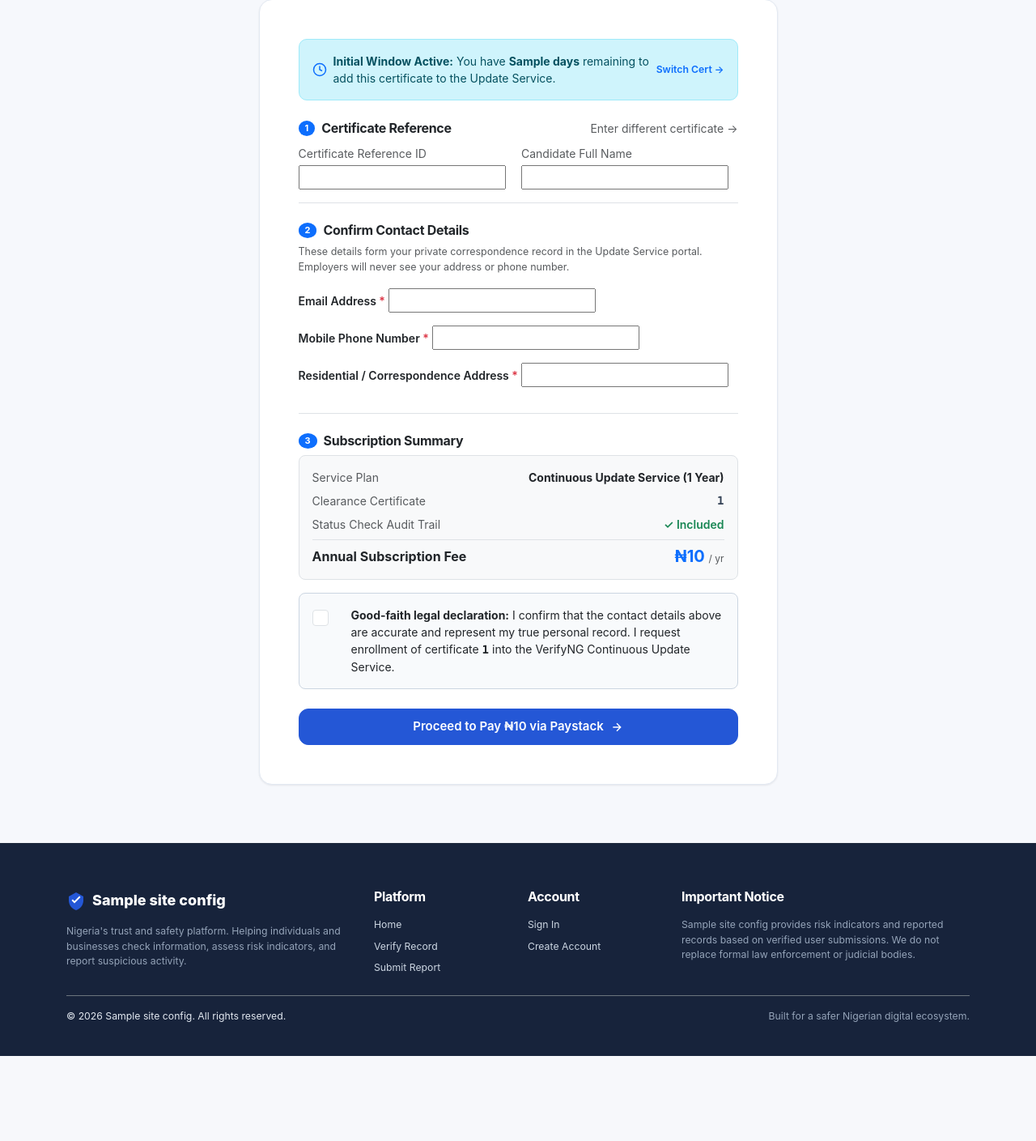
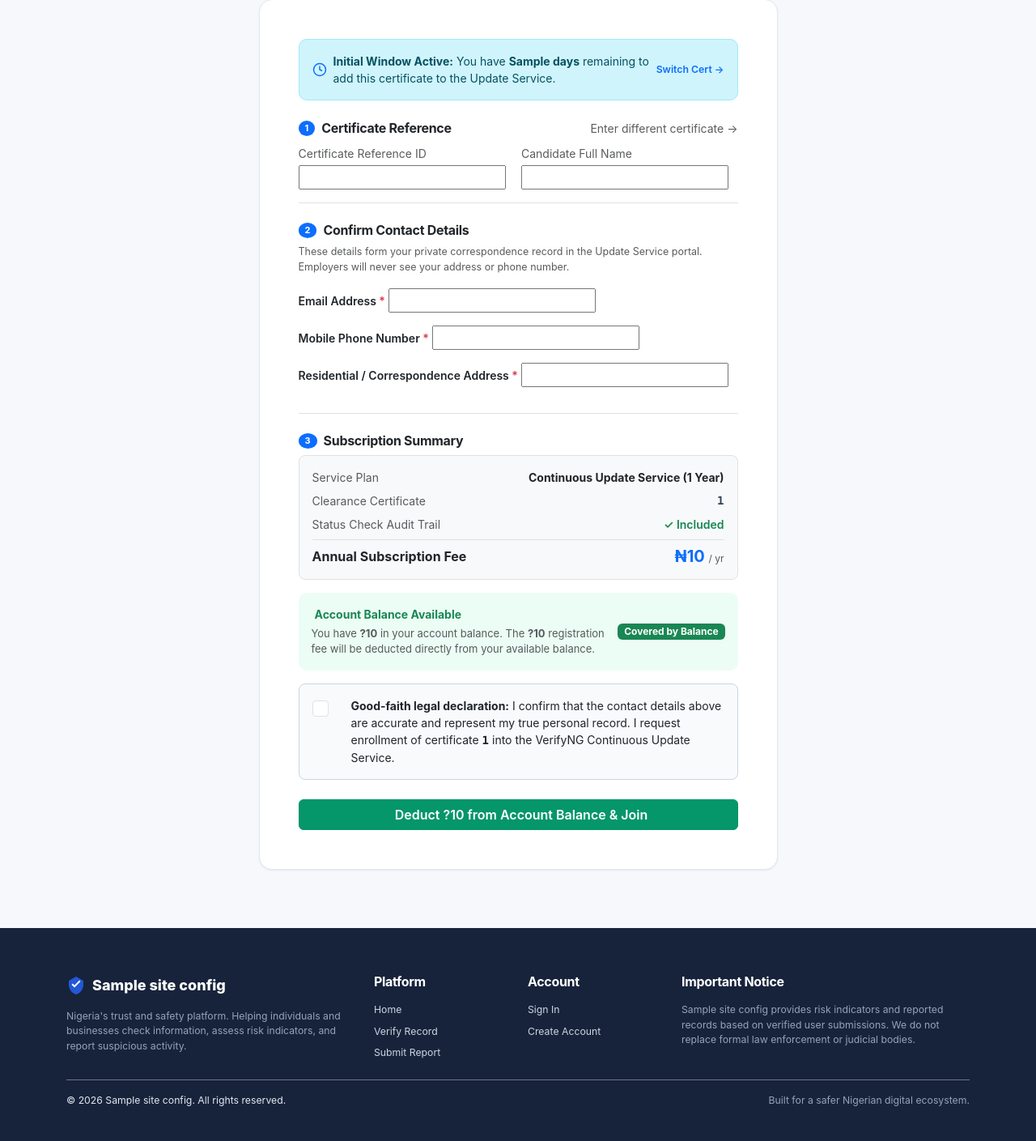
Before and after one commit to zictechng/verifyNG, a Django app: template templates/verification/update_service_join.html in a window 1280 px wide. Shown: the part 303-1712 px from the top of the page at 81% size. Before the commit the page ends 1607 px from the top, so only its background shows below. Run offline with Django 5.2, Linux system fonts and the light colour scheme; the template is opened without the code that fills it: most values are stand-ins (such as "Sample title", 1, 10 or a date in 2020); grey boxes marked "Sample" are stand-in pictures; form fields are guessed from the names that the template uses.

Commit message:
Support account balance deduction for Update Service and consume monitoring transactions

```diff
--- a/payments/services.py
+++ b/payments/services.py
@@ -809,6 +809,9 @@ def _fulfill_payg_transaction(transaction: Transaction, paystack_data: dict):
                 monitor.monitor_status = 'active'
                 monitor.save(update_fields=['monitor_status', 'updated_at'])
                 logger.info("Staff check monitor %s activated after payment %s", staff_check_id, transaction.reference)
+        if cert_id or staff_check_id:
+            transaction.is_active = False
+            transaction.save(update_fields=['is_active'])
 
 
 # ---------------------------------------------------------------------------
--- a/payments/views.py
+++ b/payments/views.py
@@ -463,6 +463,9 @@ def _route_payg_success(request, transaction):
                     }
                 )
 
+            transaction.is_active = False
+            transaction.save(update_fields=['is_active'])
+
             request.session['update_service_cert_id'] = cert_id
             messages.success(
                 request,
@@ -471,6 +474,8 @@ def _route_payg_success(request, transaction):
             )
             return redirect('verification:update_service_portal')
         elif staff_check_id:
+            transaction.is_active = False
+            transaction.save(update_fields=['is_active'])
             messages.success(
                 request,
                 f"Payment of ₦{transaction.amount_naira:,.0f} verified successfully! "
--- a/templates/verification/update_service_join.html
+++ b/templates/verification/update_service_join.html
@@ -263,6 +263,31 @@
                                     <span class="h5 fw-bold text-primary mb-0">₦{{ annual_fee|floatformat:0 }} <small class="text-muted fw-normal" style="font-size: 12px;">/ yr</small></span>
                                 </div>
                             </div>
+                            {% if user_balance and user_balance >= annual_fee %}
+                                <div class="alert alert-success d-flex align-items-center justify-content-between p-3 mb-3 border-0" style="background: #ECFDF5; border-radius: 10px;">
+                                    <div>
+                                        <div class="fw-bold text-success small mb-1">
+                                            <i class="bi bi-wallet2 me-1"></i> Account Balance Available
+                                        </div>
+                                        <div class="text-muted" style="font-size: 13px;">
+                                            You have <strong>?{{ user_balance|floatformat:0 }}</strong> in your account balance. The <strong>?{{ annual_fee|floatformat:0 }}</strong> registration fee will be deducted directly from your available balance.
+                                        </div>
+                                    </div>
+                                    <span class="badge bg-success text-white px-2.5 py-1.5 small">Covered by Balance</span>
+                                </div>
+                            {% elif user_balance and user_balance > 0 %}
+                                <div class="alert alert-info d-flex align-items-center justify-content-between p-3 mb-3 border-0" style="background: #F0F9FF; border-radius: 10px;">
+                                    <div>
+                                        <div class="fw-bold text-primary small mb-1">
+                                            <i class="bi bi-wallet2 me-1"></i> Partial Balance Applied
+                                        </div>
+                                        <div class="text-muted" style="font-size: 13px;">
+                                            You have <strong>?{{ user_balance|floatformat:0 }}</strong> in your balance. Top up the difference of <strong>?{{ topup_needed|floatformat:0 }}</strong> via Paystack to complete your 1-year registration.
+                                        </div>
+                                    </div>
+                                    <span class="badge bg-primary text-white px-2.5 py-1.5 small">Partial Credit</span>
+                                </div>
+                            {% endif %}
 
                             <!-- Interactive Declaration Checkbox Card -->
                             <div class="p-3 rounded-3 border mb-3"
@@ -316,12 +341,26 @@
                         </div>
 
                         <!-- Submit Button -->
-                        <button type="submit" class="btn btn-vng-primary w-100 py-2.5 fw-semibold d-flex align-items-center justify-content-center gap-2">
-                            <span>Proceed to Pay ₦{{ annual_fee|floatformat:0 }} via Paystack</span>
-                            <svg width="16" height="16" viewBox="0 0 24 24" fill="none" stroke="currentColor" stroke-width="2.2">
-                                <path d="M5 12h14M12 5l7 7-7 7"/>
-                            </svg>
-                        </button>
+                        {% if user_balance and user_balance >= annual_fee %}
+                            <button type="submit" class="btn btn-success w-100 py-2.5 fw-semibold d-flex align-items-center justify-content-center gap-2" style="background:#059669; border-color:#059669;">
+                                <i class="bi bi-wallet2"></i>
+                                <span>Deduct ?{{ annual_fee|floatformat:0 }} from Account Balance & Join</span>
+                            </button>
+                        {% elif user_balance and user_balance > 0 %}
+                            <button type="submit" class="btn btn-vng-primary w-100 py-2.5 fw-semibold d-flex align-items-center justify-content-center gap-2">
+                                <span>Pay ?{{ topup_needed|floatformat:0 }} via Paystack (?{{ user_balance|floatformat:0 }} covered by balance)</span>
+                                <svg width="16" height="16" viewBox="0 0 24 24" fill="none" stroke="currentColor" stroke-width="2.2">
+                                    <path d="M5 12h14M12 5l7 7-7 7"/>
+                                </svg>
+                            </button>
+                        {% else %}
+                            <button type="submit" class="btn btn-vng-primary w-100 py-2.5 fw-semibold d-flex align-items-center justify-content-center gap-2">
+                                <span>Proceed to Pay ?{{ annual_fee|floatformat:0 }} via Paystack</span>
+                                <svg width="16" height="16" viewBox="0 0 24 24" fill="none" stroke="currentColor" stroke-width="2.2">
+                                    <path d="M5 12h14M12 5l7 7-7 7"/>
+                                </svg>
+                            </button>
+                        {% endif %}
                     </form>
                 </div>
 
```
Also changed, not shown: tests/test_prepaid_autodetect.py (+107 -0 lines), verification/views.py (+76 -4 lines).
